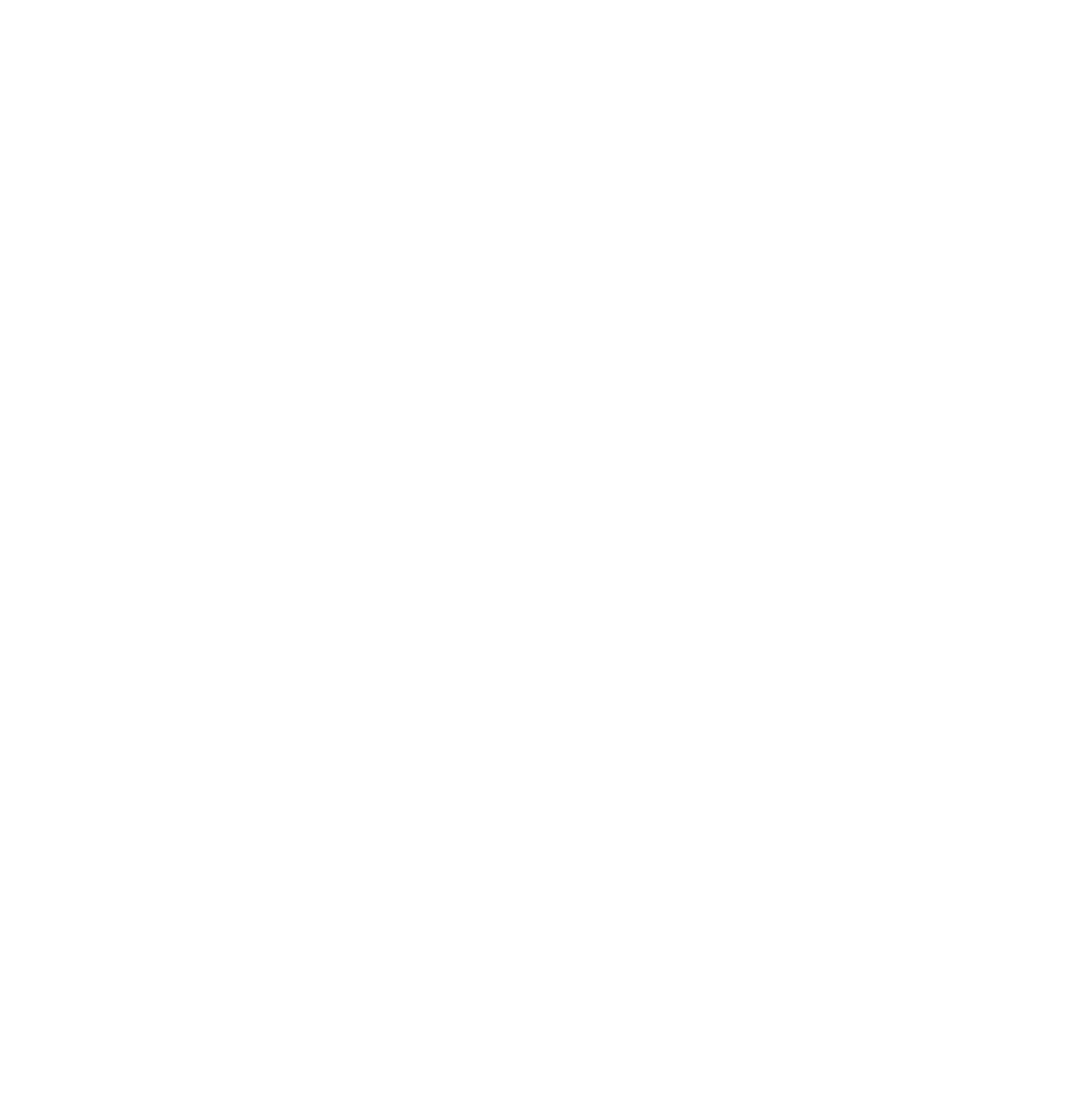
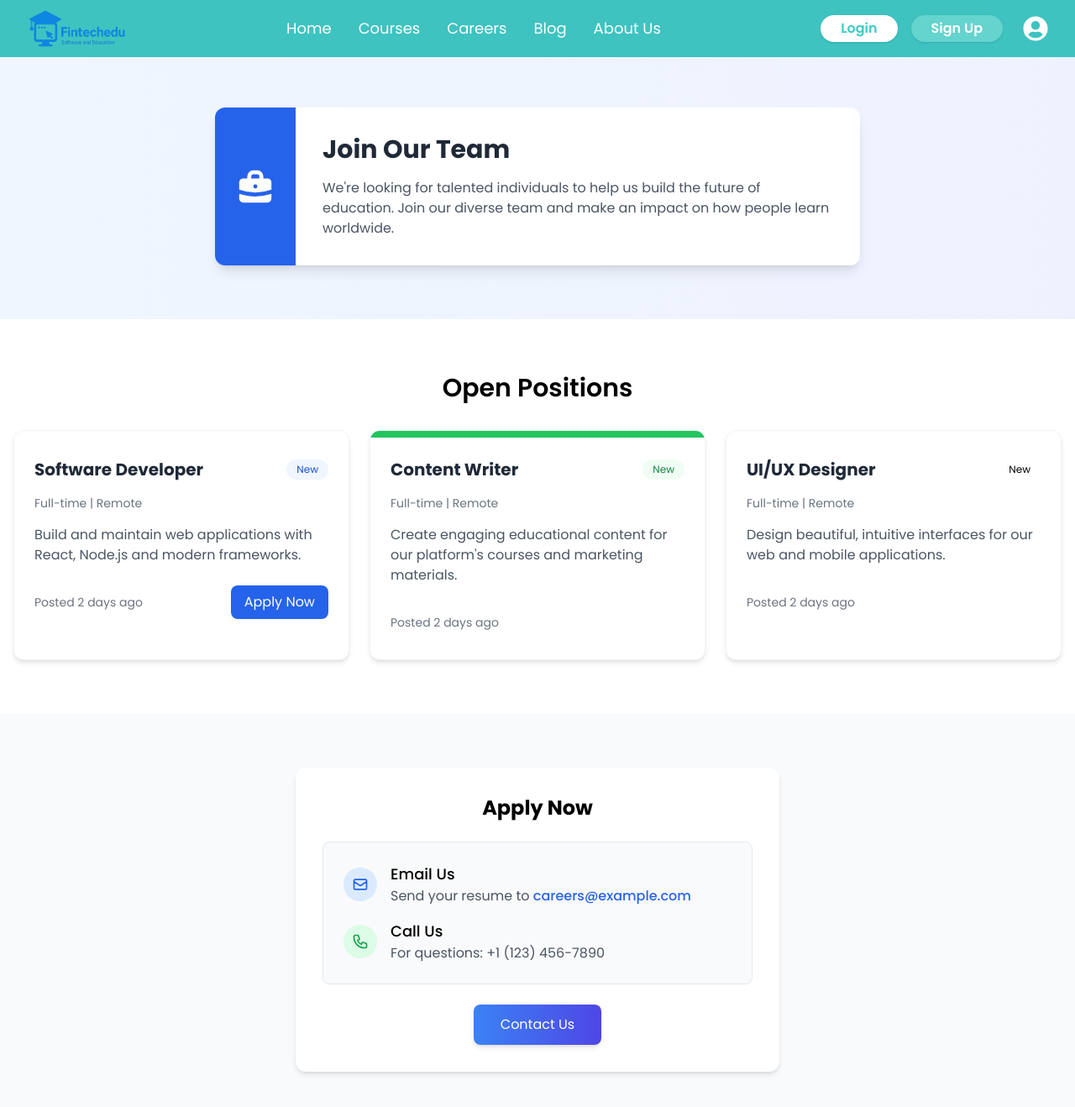
Before and after one commit to suman987654432/course-project, a React (Vite) app in the folder client/: page /careers in a window 1280 px wide. Before the commit this address had no page. Shown: the top 1318 px of the page at 84% size. Before the commit the page ends 800 px from the top, so only its background shows below. Built offline with nearby package versions, Linux system fonts and the light colour scheme.

Commit message:
complete careeers page

```diff
--- a/client/src/App.jsx
+++ b/client/src/App.jsx
@@ -8,6 +8,7 @@
 import MembershipPage from "./pages/MembershipPage"
 import CheckOutPage from "./pages/CheckOutPage"
 import BlogDetailPage from "./pages/BlogDetailPage"
+import CareersPage from "./pages/CareersPage"
 const App = () => {
   return (
    <>
@@ -21,6 +22,7 @@
      <Route path="/membership" element={<MembershipPage />} />
      <Route path="/checkout" element={<CheckOutPage />} />
      <Route path="/blogdetail" element={<BlogDetailPage />} />
+     <Route path="/careers" element={<CareersPage />} />
 
    </Routes>
    </BrowserRouter>
--- a/client/src/components/Blog/Blog2.jsx
+++ b/client/src/components/Blog/Blog2.jsx
@@ -26,7 +26,6 @@
           </div>
         </div>
 
-        {/* React Card */}
         <div className="relative rounded-lg overflow-hidden shadow-md group cursor-pointer">
           <div className="h-64 w-full overflow-hidden">
             <img
@@ -42,7 +41,6 @@
           </div>
         </div>
 
-        {/* PHP Card */}
         <div className="relative rounded-lg overflow-hidden shadow-md group cursor-pointer">
           <div className="h-64 w-full overflow-hidden">
             <img
@@ -58,7 +56,6 @@
           </div>
         </div>
 
-        {/* JavaScript Card */}
         <div className="relative rounded-lg overflow-hidden shadow-md group cursor-pointer">
           <div className="h-64 w-full overflow-hidden">
             <img
--- a/client/src/components/Classroom.jsx
+++ b/client/src/components/Classroom.jsx
@@ -3,7 +3,7 @@
 const Classroom = () => {
     return (
         <div className="flex flex-col lg:flex-row text-white p-6 md:p-10 rounded-3xl overflow-hidden   mx-auto max-w-7xl my-12">
-            {/* Left Section */}
+
             <div className="lg:w-1/2 flex flex-col justify-center gap-6 lg:pr-10">
                 <div className="relative">
                     <div className="w-10 h-10 bg-green-400 rounded-full absolute -top-2 -left-4 animate-pulse"></div>
@@ -33,7 +33,7 @@
                 </a>
             </div>
 
-            {/* Right Section */}
+
             <div className="lg:w-1/2 relative mt-8 lg:mt-0 transition-all duration-300 flex justify-center items-center">
 
                 <div className="absolute top-0 left-0 w-16 h-16 border-t-4 border-l-4 border-[#00B5E2] rounded-tl-3xl -translate-x-4 -translate-y-4 z-0"></div>
--- a/client/src/components/Course/Course1.jsx
+++ b/client/src/components/Course/Course1.jsx
@@ -157,7 +157,6 @@
         </div>
       </div>
 
-      {/* Mobile view with pagination */}
       <div className="md:hidden max-w-xl mx-auto space-y-8">
         {mobileCourses.map((course) => (
           <CourseCard key={course.id} course={course} />
--- a/client/src/components/Course/Course5.jsx
+++ b/client/src/components/Course/Course5.jsx
@@ -1,9 +1,6 @@
 const Course5 = () => {
   return (
-<div className="w-full max-w-7xl  mb-6 sm:mx-auto sm:mb-0 bg-[#1F2A48] text-white py-10 sm:py-12 md:py-16 lg:py-20 px-4 sm:px-6 md:px-8 rounded-xl sm:rounded-2xl md:rounded-3xl">
-
-
-
+    <div className="w-full max-w-7xl  mb-6 sm:mx-auto sm:mb-0 bg-[#1F2A48] text-white py-10 sm:py-12 md:py-16 lg:py-20 px-4 sm:px-6 md:px-8 rounded-xl sm:rounded-2xl md:rounded-3xl">
       <div className="mx-auto text-center max-w-xs sm:max-w-md md:max-w-2xl lg:max-w-3xl">
         <h2 className="text-xl sm:text-2xl md:text-3xl lg:text-4xl font-bold mb-3 md:mb-4">
           Online coaching lessons for remote learning.
--- a/client/src/components/Course/Course7.jsx
+++ b/client/src/components/Course/Course7.jsx
@@ -1,4 +1,3 @@
-
 import React, { useState, useEffect } from 'react';
 import { FaThLarge, FaRegClock, FaChevronLeft, FaChevronRight } from 'react-icons/fa';
 import article2 from "../../assets/article2.png";
--- a/client/src/components/Hero.jsx
+++ b/client/src/components/Hero.jsx
@@ -47,7 +47,6 @@
                 </div>
             </div>
 
-            {/* Bottom Curved SVG */}
             <svg
                 className="absolute bottom-0 left-0 w-full"
                 viewBox="0 0 1440 320"
--- /dev/null
+++ b/client/src/pages/CareersPage.jsx
@@ -0,0 +1,119 @@
+import CommonNavbar from '../components/commonNav/CommonNavbar'
+
+const CareersPage = () => {
+  return (
+   <>
+   <CommonNavbar/>
+
+   <div className="bg-gradient-to-r from-blue-50 to-indigo-50 py-16 mt-16">
+     <div className="container mx-auto px-4">
+       <div className="max-w-3xl mx-auto bg-white rounded-xl shadow-lg overflow-hidden">
+         <div className="md:flex">
+           <div className="md:shrink-0 bg-blue-600 md:w-24 flex items-center justify-center">
+             <svg xmlns="http://www.w3.org/2000/svg" className="h-12 w-12 text-white" viewBox="0 0 20 20" fill="currentColor">
+               <path fillRule="evenodd" d="M6 6V5a3 3 0 013-3h2a3 3 0 013 3v1h2a2 2 0 012 2v3.57A22.952 22.952 0 0110 13a22.95 22.95 0 01-8-1.43V8a2 2 0 012-2h2zm2-1a1 1 0 011-1h2a1 1 0 011 1v1H8V5zm1 5a1 1 0 011-1h.01a1 1 0 110 2H10a1 1 0 01-1-1z" clipRule="evenodd" />
+               <path d="M2 13.692V16a2 2 0 002 2h12a2 2 0 002-2v-2.308A24.974 24.974 0 0110 15c-2.796 0-5.487-.46-8-1.308z" />
+             </svg>
+           </div>
+           <div className="p-8">
+             <h1 className="text-3xl font-bold text-gray-800 mb-4">Join Our Team</h1>
+             <p className="text-gray-600">
+               We're looking for talented individuals to help us build the future of education.
+               Join our diverse team and make an impact on how people learn worldwide.
+             </p>
+           </div>
+         </div>
+       </div>
+     </div>
+   </div>
+
+   <div className="py-8 sm:py-12 md:py-16 container mx-auto px-3 sm:px-4">
+     <h2 className="text-xl sm:text-2xl md:text-3xl font-semibold mb-4 sm:mb-6 md:mb-8 text-center">Open Positions</h2>
+
+     <div className="grid grid-cols-1 sm:grid-cols-2 lg:grid-cols-3 gap-3 sm:gap-4 md:gap-6">
+       {[
+         {
+           title: "Software Developer",
+           type: "Full-time | Remote",
+           description: "Build and maintain web applications with React, Node.js and modern frameworks.",
+           color: "blue"
+         },
+         {
+           title: "Content Writer",
+           type: "Full-time | Remote",
+           description: "Create engaging educational content for our platform's courses and marketing materials.",
+           color: "green"
+         },
+         {
+           title: "UI/UX Designer",
+           type: "Full-time | Remote",
+           description: "Design beautiful, intuitive interfaces for our web and mobile applications.",
+           color: "purple"
+         }
+       ].map((position, index) => (
+         <div key={index} className="rounded-lg sm:rounded-xl overflow-hidden shadow-sm hover:shadow-md sm:shadow-md sm:hover:shadow-lg transition-shadow bg-white border border-gray-100">
+           <div className={`h-1 sm:h-2 bg-${position.color}-500`}></div>
+           <div className="p-3 sm:p-4 md:p-6">
+             <div className="flex flex-wrap sm:flex-nowrap items-start sm:items-center justify-between mb-2 sm:mb-4">
+               <h3 className="font-bold text-base sm:text-lg md:text-xl text-gray-800 w-full sm:w-auto mb-1 sm:mb-0">{position.title}</h3>
+               <span className={`px-2 sm:px-3 py-0.5 sm:py-1 bg-${position.color}-50 text-${position.color}-700 text-xs rounded-full mt-1 sm:mt-0 whitespace-nowrap`}>New</span>
+             </div>
+             <p className="text-gray-500 text-sm mb-4">{position.type}</p>
+             <p className="text-gray-600 mb-6">{position.description}</p>
+             <div className="flex justify-between items-center">
+               <span className="text-sm text-gray-500">Posted 2 days ago</span>
+               <button className={`px-4 py-2 bg-${position.color}-600 text-white rounded-lg hover:bg-${position.color}-700 transition-colors`}>
+                 Apply Now
+               </button>
+             </div>
+           </div>
+         </div>
+       ))}
+     </div>
+   </div>
+
+   <div className="bg-gray-50 py-8 sm:py-12 md:py-16">
+     <div className="container mx-auto px-3 sm:px-4">
+       <div className="max-w-xl mx-auto bg-white rounded-lg sm:rounded-xl shadow-sm sm:shadow-md overflow-hidden">
+         <div className="w-full">
+           <div className="p-4 sm:p-6 md:p-8 w-full">
+             <h2 className="text-xl sm:text-2xl font-bold text-center mb-3 sm:mb-6">Apply Now</h2>
+             <div className="border border-gray-200 rounded-md sm:rounded-lg p-3 sm:p-4 md:p-6 mb-4 sm:mb-6 bg-gray-50">
+               <div className="flex flex-col sm:flex-row sm:items-center mb-4 sm:mb-4">
+                 <div className="bg-blue-100 rounded-full p-2 mr-0 sm:mr-4 mb-3 sm:mb-0 flex items-center justify-center w-10 h-10">
+                   <svg xmlns="http://www.w3.org/2000/svg" className="h-5 w-5 text-blue-600" fill="none" viewBox="0 0 24 24" stroke="currentColor">
+                     <path strokeLinecap="round" strokeLinejoin="round" strokeWidth={2} d="M3 8l7.89 5.26a2 2 0 002.22 0L21 8M5 19h14a2 2 0 002-2V7a2 2 0 00-2-2H5a2 2 0 00-2 2v10a2 2 0 002 2z" />
+                   </svg>
+                 </div>
+                 <div>
+                   <h3 className="font-medium text-base sm:text-lg">Email Us</h3>
+                   <p className="text-gray-600 text-sm sm:text-base break-words">Send your resume to <a href="mailto:careers@example.com" className="text-blue-600 font-medium">careers@example.com</a></p>
+                 </div>
+               </div>
+               <div className="flex flex-col sm:flex-row sm:items-center">
+                 <div className="bg-green-100 rounded-full p-2 mr-0 sm:mr-4 mb-3 sm:mb-0 flex items-center justify-center w-10 h-10">
+                   <svg xmlns="http://www.w3.org/2000/svg" className="h-5 w-5 text-green-600" fill="none" viewBox="0 0 24 24" stroke="currentColor">
+                     <path strokeLinecap="round" strokeLinejoin="round" strokeWidth={2} d="M3 5a2 2 0 012-2h3.28a1 1 0 01.948.684l1.498 4.493a1 1 0 01-.502 1.21l-2.257 1.13a11.042 11.042 0 005.516 5.516l1.13-2.257a1 1 0 011.21-.502l4.493 1.498a1 1 0 01.684.949V19a2 2 0 01-2 2h-1C9.716 21 3 14.284 3 6V5z" />
+                   </svg>
+                 </div>
+                 <div>
+                   <h3 className="font-medium text-base sm:text-lg">Call Us</h3>
+                   <p className="text-gray-600 text-sm sm:text-base">For questions: +1 (123) 456-7890</p>
+                 </div>
+               </div>
+             </div>
+             <div className="flex justify-center">
+               <button className="px-8 py-3 bg-gradient-to-r from-blue-500 to-indigo-600 text-white rounded-lg hover:from-blue-600 hover:to-indigo-700 transition-all shadow-md hover:shadow-lg">
+                 Contact Us
+               </button>
+             </div>
+           </div>
+         </div>
+       </div>
+     </div>
+   </div>
+   </>
+  )
+}
+
+export default CareersPage
```
Also changed, not shown: client/src/components/Testimonals.jsx (+16 -17 lines).
